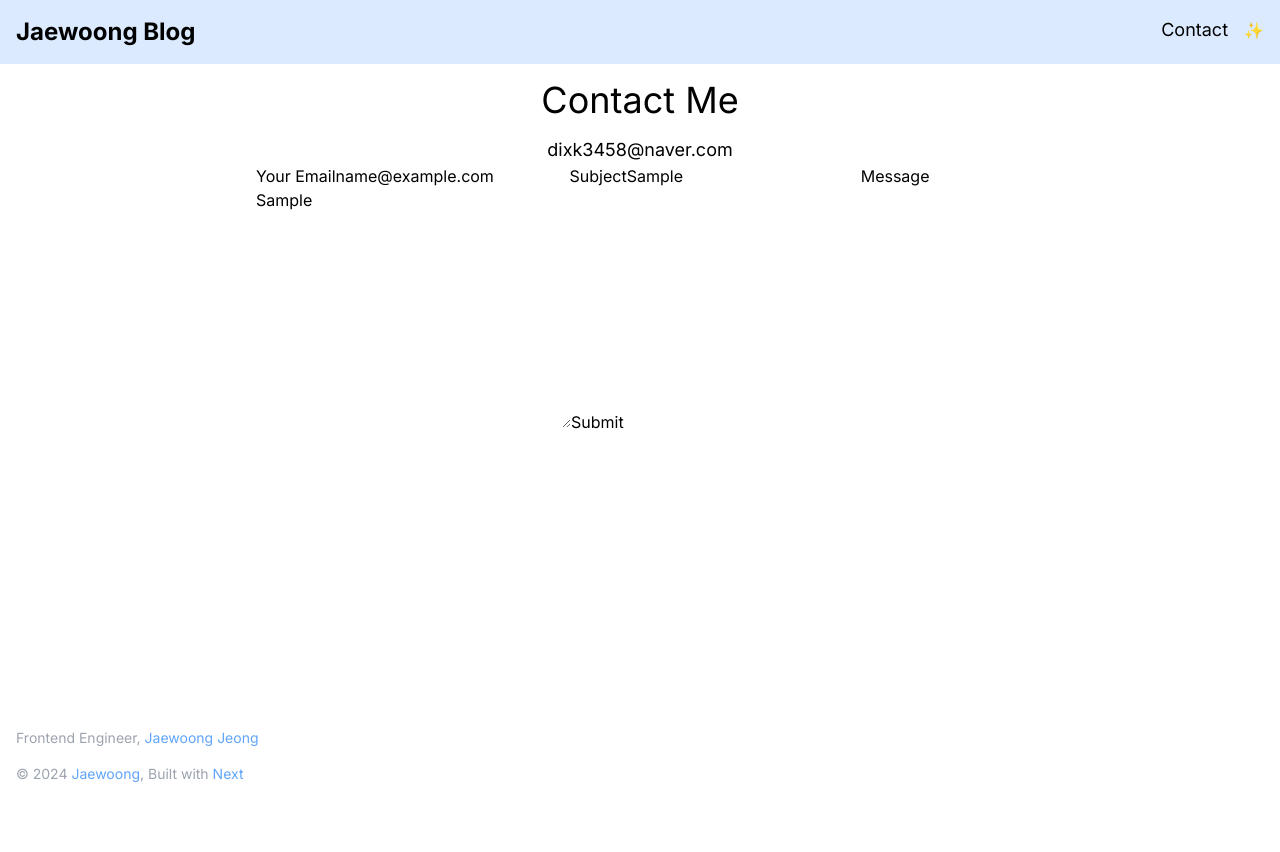
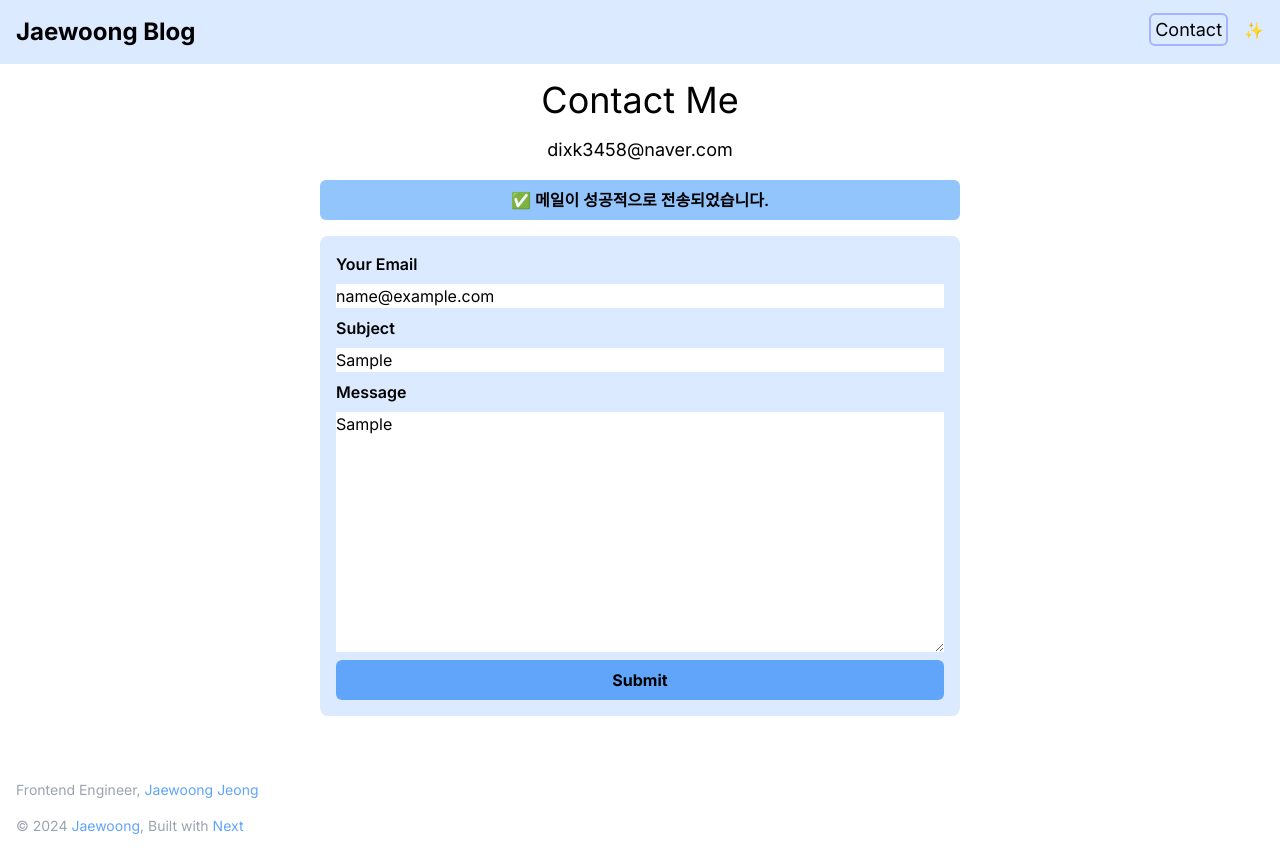
Before and after one commit to dixk3458/dev-blog, a Next.js app: page /contact in a window 1280 px wide. Both pictures are taken after typing "name@example.com", "Sample", "Sample" into the empty fields and a click on the button "Submit". Before the commit the page ends 800 px from the top, so only its background shows below. Built offline with nearby package versions, Linux system fonts and the light colour scheme.

Commit message:
ContactForm 컴포넌트

```diff
--- a/package.json
+++ b/package.json
@@ -10,6 +10,7 @@
   },
   "dependencies": {
     "next": "14.1.0",
+    "nodemailer": "^6.9.8",
     "react": "^18",
     "react-dom": "^18",
     "react-icons": "^5.0.1",
--- /dev/null
+++ b/src/components/Banner.tsx
@@ -0,0 +1,19 @@
+export type BannerData = {
+  message: string;
+  status: 'success' | 'error';
+};
+
+type Props = {
+  banner: BannerData;
+};
+
+export default function Banner({ banner: { message, status } }: Props) {
+  const isSuccess = status === 'success';
+  const icon = isSuccess ? '✅' : '❌';
+
+  return (
+    <p className={`mt-4 p-2 font-semibold w-full text-center  rounded-md ${isSuccess ? 'bg-blue-300' : 'bg-red-300'}`}>
+      {`${icon} ${message}`}
+    </p>
+  );
+}
--- a/src/components/Categories.tsx
+++ b/src/components/Categories.tsx
@@ -1,3 +1,6 @@
+'use client';
+
+import { useState } from 'react';
 import TagSpan from './TagSpan';
 
 type Props = {
@@ -7,13 +10,20 @@ type Props = {
 };
 
 export default function Categories({ categories, selected, onClick }: Props) {
+  const [filter, setFilter] = useState(categories[0]);
+
   return (
     <section className="mt-8">
       <ul className="flex bg-indigo-100 gap-2 p-4 rounded-lg border-2 border-indigo-300">
         {categories.map(category => {
           return (
             <li key={category} onClick={() => onClick(category)}>
-              <TagSpan category={category} size="medium" />
+              <TagSpan
+                category={category}
+                size="medium"
+                filter={filter}
+                onFilter={() => setFilter(category)}
+              />
             </li>
           );
         })}
--- a/src/components/ContactForm.tsx
+++ b/src/components/ContactForm.tsx
@@ -1,6 +1,7 @@
 'use client';
 
 import { ChangeEvent, FormEvent, useState } from 'react';
+import Banner, { BannerData } from './Banner';
 
 type Form = {
   from: string;
@@ -15,6 +16,8 @@ export default function ContactForm() {
     message: '',
   });
 
+  const [banner, setBanner] = useState<BannerData | null>(null);
+
   const handleChange = (
     e: ChangeEvent<HTMLInputElement | HTMLTextAreaElement>
   ) => {
@@ -24,12 +27,25 @@ export default function ContactForm() {
 
   const handleSubmit = (e: FormEvent<HTMLFormElement>) => {
     e.preventDefault();
-    console.log(form);
+    setBanner({
+      message: '메일이 성공적으로 전송되었습니다.',
+      status: 'success',
+    });
+
+    // setTimeout(() => {
+    //   setBanner(null);
+    // }, 3000);
   };
   return (
-    <>
-      <form onSubmit={e => handleSubmit(e)}>
-        <label htmlFor="from">Your Email</label>
+    <section className="w-full max-w-screen-sm">
+      {banner && <Banner banner={banner} />}
+      <form
+        onSubmit={e => handleSubmit(e)}
+        className="bg-blue-100 flex flex-col w-full gap-2 p-4 my-4 rounded-lg"
+      >
+        <label htmlFor="from" className="font-semibold">
+          Your Email
+        </label>
         <input
           type="email"
           id="from"
@@ -39,7 +55,9 @@ export default function ContactForm() {
           required
           onChange={e => handleChange(e)}
         />
-        <label htmlFor="subject">Subject</label>
+        <label htmlFor="subject" className="font-semibold">
+          Subject
+        </label>
         <input
           type="text"
           id="subject"
@@ -48,7 +66,9 @@ export default function ContactForm() {
           required
           onChange={e => handleChange(e)}
         />
-        <label htmlFor="subject">Message</label>
+        <label htmlFor="subject" className="font-semibold">
+          Message
+        </label>
         <textarea
           name="message"
           id="message"
@@ -57,8 +77,10 @@ export default function ContactForm() {
           required
           onChange={e => handleChange(e)}
         />
-        <button>Submit</button>
+        <button className="font-bold  bg-blue-400 p-2 rounded-md duration-200 hover:brightness-110">
+          Submit
+        </button>
       </form>
-    </>
+    </section>
   );
 }
--- a/src/components/Header.tsx
+++ b/src/components/Header.tsx
@@ -1,6 +1,11 @@
+'use client';
+
 import Link from 'next/link';
+import { usePathname } from 'next/navigation';
 
 export default function Header() {
+  const pathname = usePathname();
+
   return (
     <header className="w-full max-w-screen-2xl flex justify-between mx-auto p-4 ">
       <Link href="/">
@@ -9,7 +14,14 @@ export default function Header() {
         </h1>
       </Link>
       <div>
-        <Link href="/contact" className="text-sm md:text-md lg:text-lg">
+        <Link
+          href="/contact"
+          className={`text-sm p-1 rounded-md duration-100  ${
+            pathname === '/contact'
+              ? 'border-2 border-indigo-300'
+              : 'border-2 border-transparent'
+          }  md:text-md lg:text-lg `}
+        >
           Contact
         </Link>
         <button className="ml-4">✨</button>
--- a/src/components/TagSpan.tsx
+++ b/src/components/TagSpan.tsx
@@ -3,10 +3,26 @@ type TagSize = 'small' | 'medium' | 'large';
 type Props = {
   category: string;
   size?: TagSize;
+  filter?: string;
+  onFilter?: (category: string) => void;
 };
 
-export default function TagSpan({ category, size = 'medium' }: Props) {
-  return <span className={getTagStyle(size)}>{category}</span>;
+export default function TagSpan({
+  category,
+  size = 'medium',
+  filter,
+  onFilter,
+}: Props) {
+  return (
+    <span
+      onClick={() => onFilter && onFilter(category)}
+      className={`${filter === category && 'border-indigo-300'} ${getTagStyle(
+        size
+      )}`}
+    >
+      {category}
+    </span>
+  );
 }
 
 function getTagStyle(size: TagSize): string {
```
Also changed, not shown: 1 other file (tests, documents, lock files or other folders).
